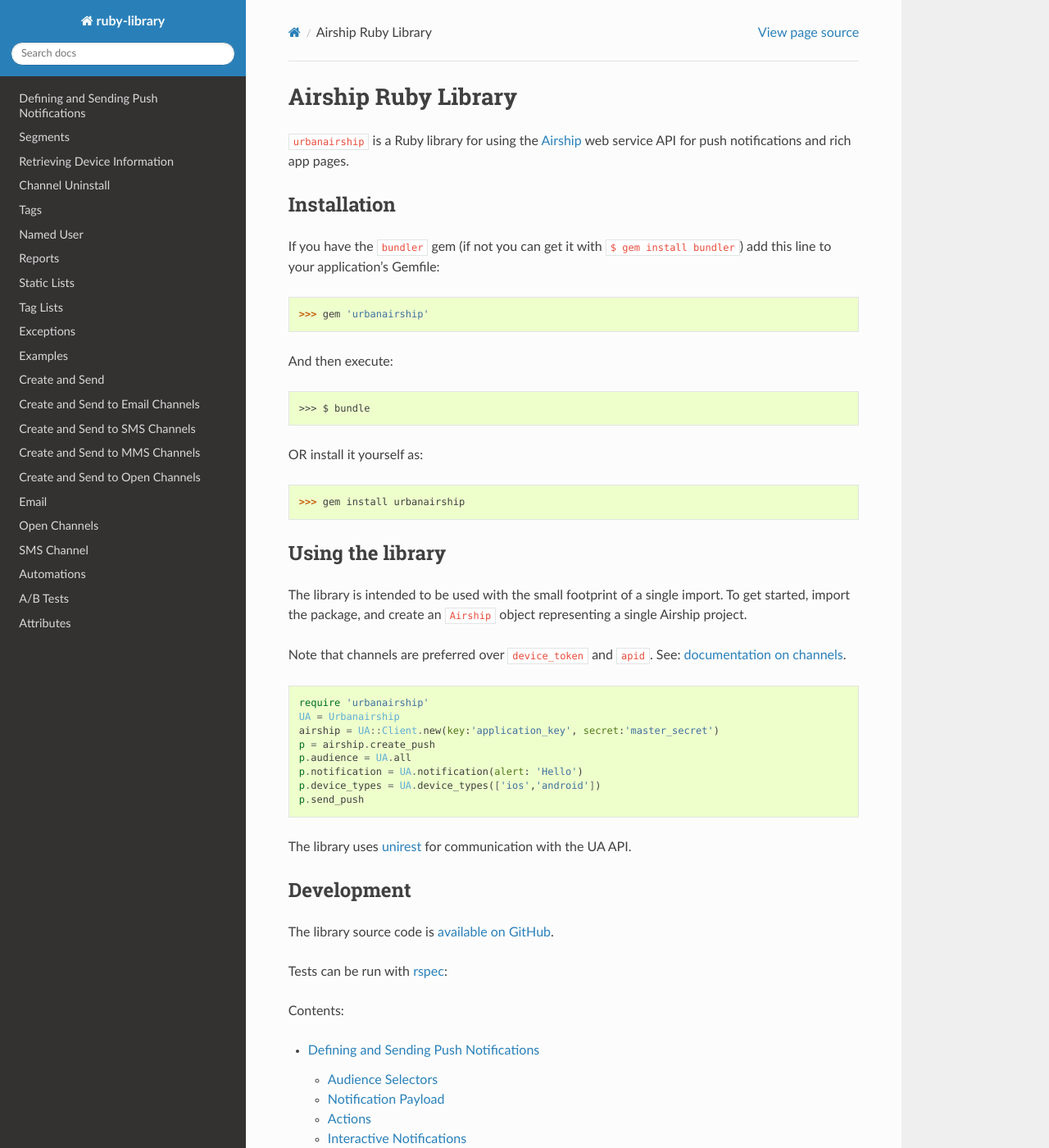
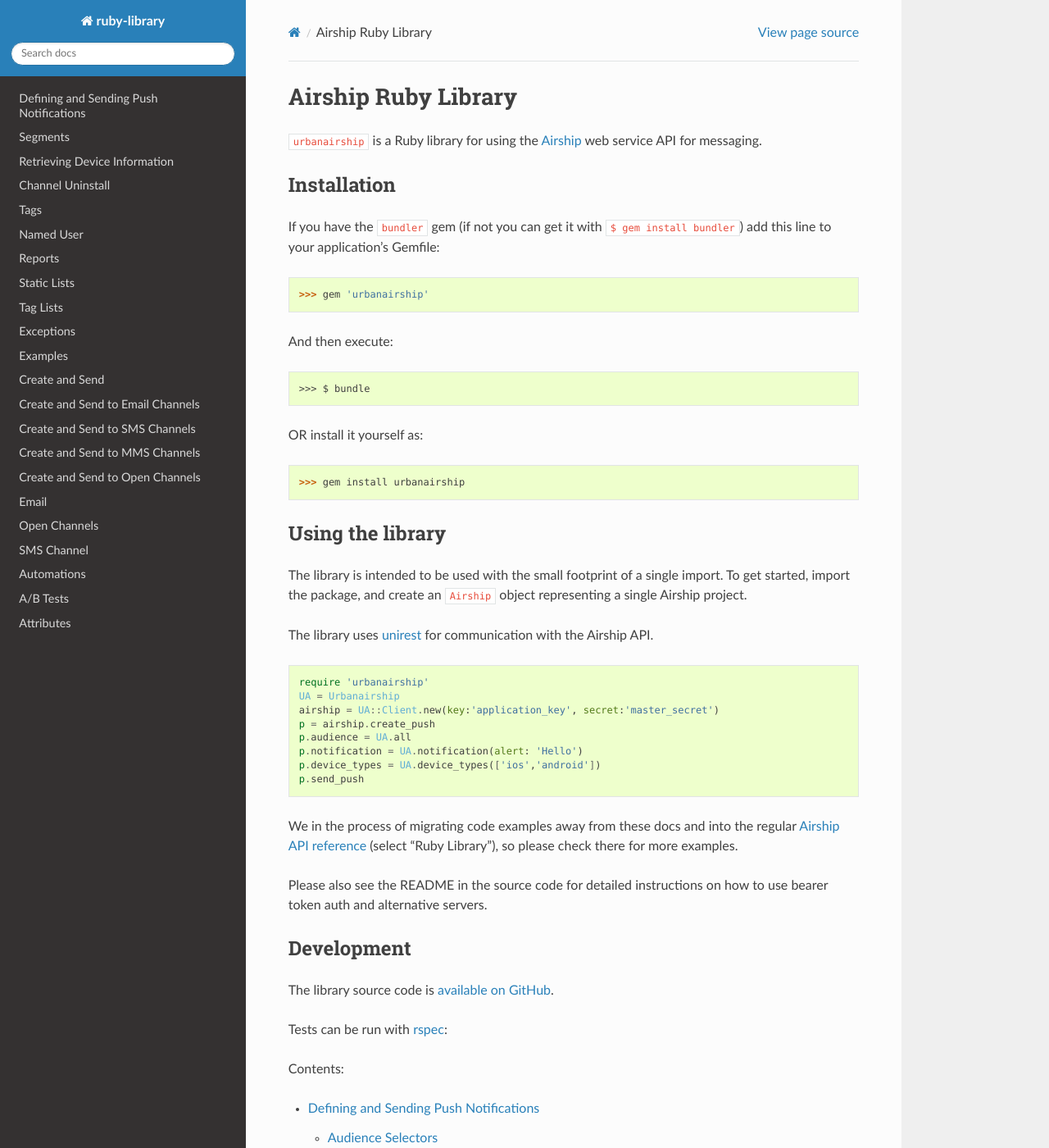
Before and after one commit to urbanairship/ruby-library, a Sphinx documentation site: the page built from docs/index.rst, in a window 1280 px wide and 1400 px high. Shown: the whole window at 82% size. Built offline with Sphinx 7.4.7 and the Read the Docs theme 2.0.0, drawn with Linux system fonts in a browser that asks for light colours; the version number could not be read and is left out; cross-references to code outside the pages are shown as plain code.

Commit message:
adding some notes to the docs too, actually

```diff
--- a/docs/index.rst
+++ b/docs/index.rst
@@ -1,9 +1,8 @@
 Airship Ruby Library
-==========================
+====================
 
 ``urbanairship`` is a Ruby library for using the `Airship
-<http://airship.com/>`_ web service API for push notifications and
-rich app pages.
+<http://airship.com/>`_ web service API for messaging.
 
 
 Installation
@@ -29,8 +28,7 @@
 import. To get started, import the package, and create an
 :rb:class:`Airship` object representing a single Airship project.
 
-Note that channels are preferred over ``device_token`` and ``apid``. See:
-`documentation on channels <channels>`_.
+The library uses `unirest`_ for communication with the Airship API.
 
 .. code-block:: ruby
 
@@ -43,7 +41,12 @@
     p.device_types = UA.device_types(['ios','android'])
     p.send_push
 
-The library uses `unirest`_ for communication with the UA API.
+We in the process of migrating code examples away from these docs and into the
+regular `Airship API reference <reference>`_ (select "Ruby Library"), so please
+check there for more examples.
+
+Please also see the README in the source code for detailed instructions on how
+to use bearer token auth and alternative servers.
 
 
 Development
@@ -86,7 +89,7 @@
 * :ref:`search`
 
 
-.. _channels: http://docs.airship.com/topic-guides/channels.html
+.. _reference: https://docs.airship.com/api/ua/
 .. _unirest: http://unirest.io/ruby.html
 .. _github: https://github.com/urbanairship/ruby-library
 .. _rspec: https://nose.readthedocs.org/en/latest/
```
